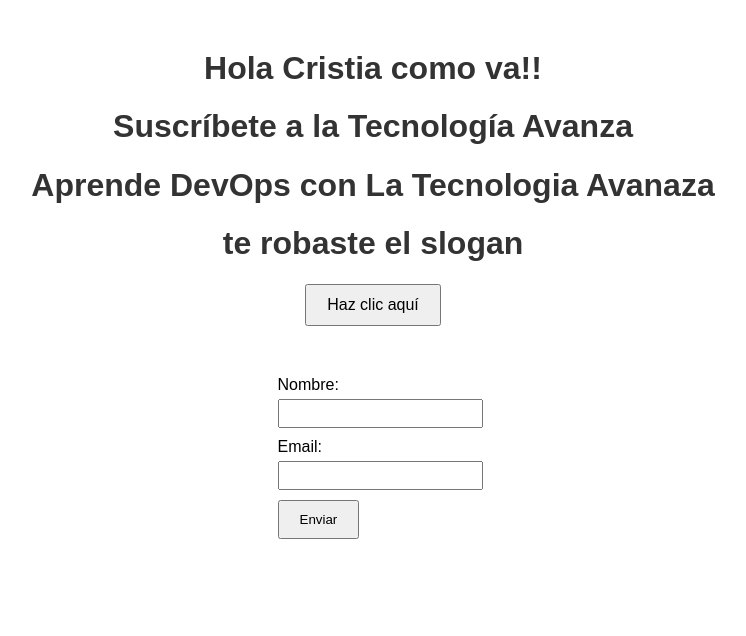
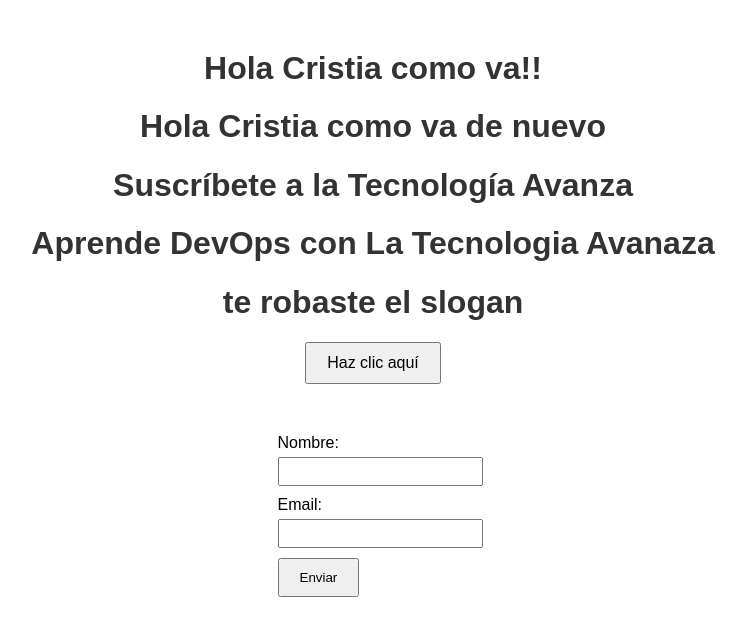
Before and after one commit to cribali/cursoGitFlow, a plain HTML site: page index.html in a window 1280 px wide. Shown: the whole page, without its empty margins (267-1013 px from the left). Drawn offline with Linux system fonts and the light colour scheme.

Commit message:
preparando version 1.1.0

```diff
--- a/index.html
+++ b/index.html
@@ -8,6 +8,7 @@
 </head>
 <body>
     <h1>Hola Cristia como va!!</h1>
+    <h1>Hola Cristia como va de nuevo</h1>
     <h1>Suscríbete a la Tecnología Avanza</h1>
     <h1>Aprende DevOps con La Tecnologia Avanaza</h1>
     <h1> te robaste el slogan</h1>
```
